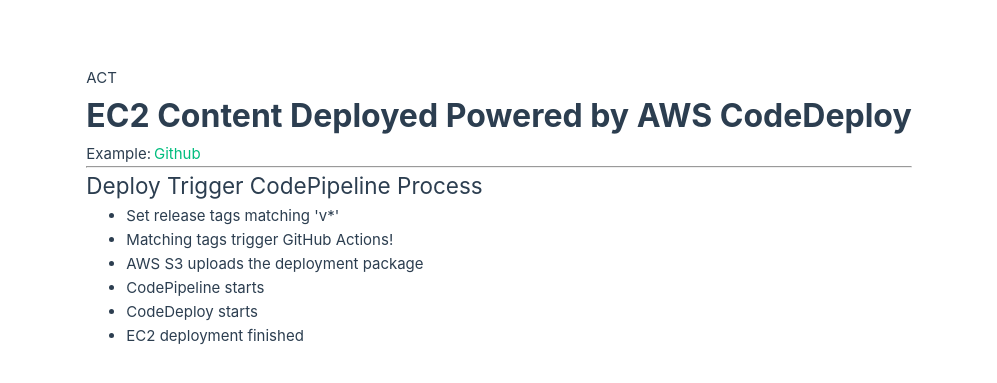
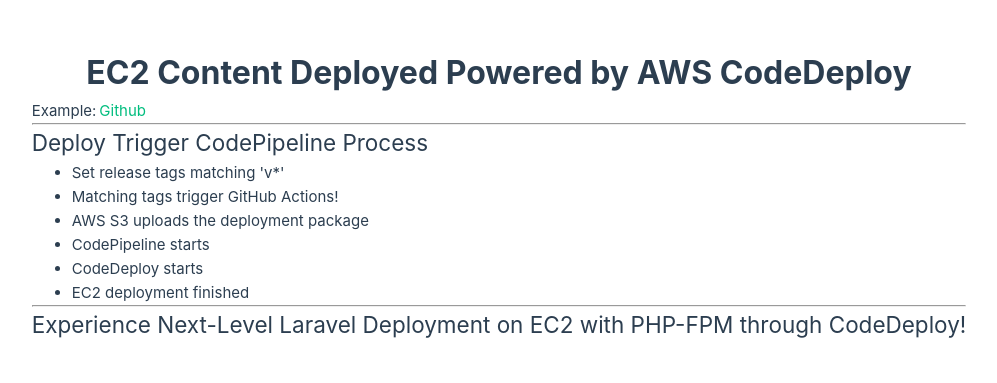
Before and after one commit to yoshitaka-motomura/aws-frontend-s3-deploy, a Vue app: page / in a window 1280 px wide. Shown: the part 205-588 px from the top of the page, without its empty margins (141-1138 px from the left). Built offline with nearby package versions, Linux system fonts and the light colour scheme.

Commit message:
App.vue の変更をコミット

```diff
--- a/src/App.vue
+++ b/src/App.vue
@@ -2,7 +2,6 @@
 
 <template>
   <main>
-　　　<p>ACT</p>
     <h1>EC2 Content Deployed Powered by AWS CodeDeploy</h1>
     <p>
       Example:<a href="https://github.com/yoshitaka-motomura/aws-frontend-s3-deploy" target="_blank"
@@ -19,6 +18,8 @@
       <li>CodeDeploy starts</li>
       <li>EC2 deployment finished</li>
     </ul>
+    <hr />
+    <h2>Experience Next-Level Laravel Deployment on EC2 with PHP-FPM through CodeDeploy!</h2>
   </main>
 </template>
 
```
